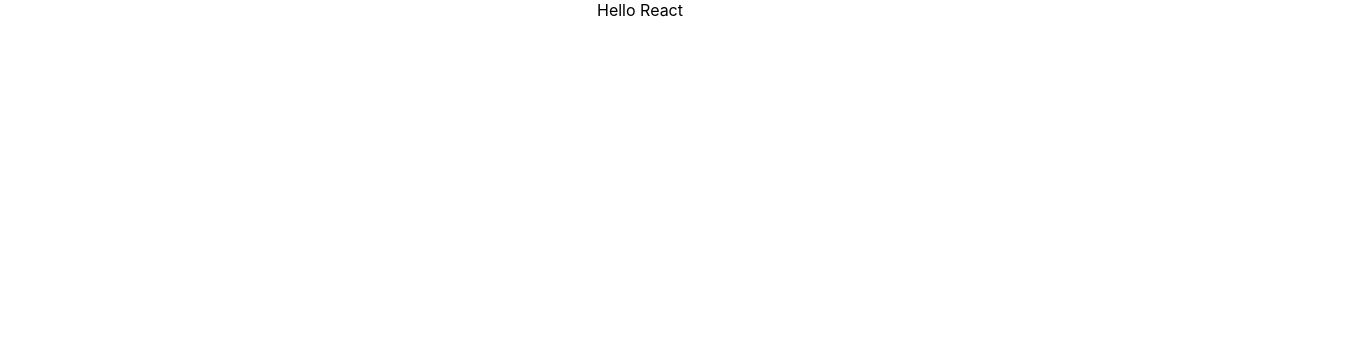
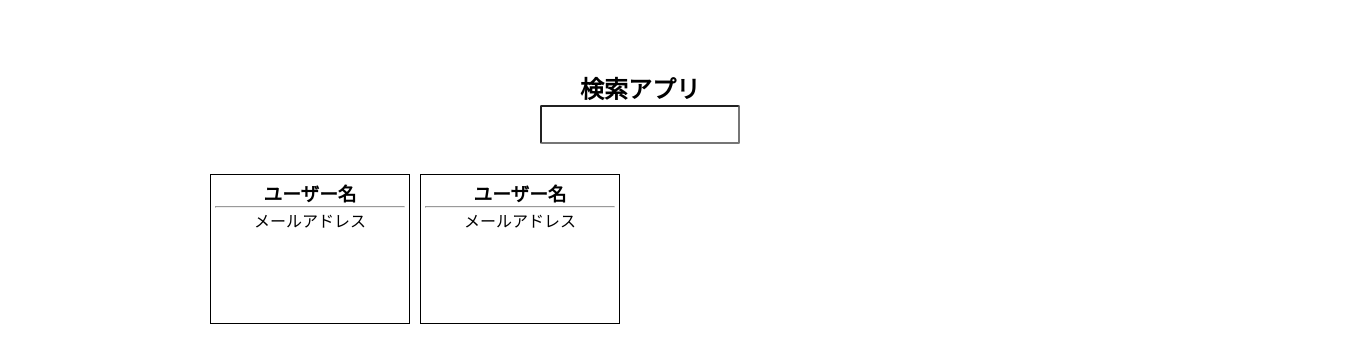
Before and after one commit to kitamuraDev/filtering-app-sample, a React (Create React App) app: page / in a window 1280 px wide. Shown: the top 362 px of the page, 1350 px wide, since content can reach past the window. Built offline with nearby package versions, Linux system fonts and the light colour scheme.

Commit message:
:sparkles: アプリの雛形を作成

```diff
--- a/src/App.tsx
+++ b/src/App.tsx
@@ -1,9 +1,32 @@
-import { VFC } from 'react';
+import { useEffect, useRef, VFC } from 'react';
 
-const App: VFC = () => (
-  <div className='App'>
-    <p>Hello React</p>
-  </div>
-);
+const App: VFC = () => {
+  const input = useRef<HTMLInputElement>(null);
+
+  useEffect(() => {
+    input.current?.focus();
+  }, []);
+
+  return (
+    <div className='App'>
+      <div className='main'>
+        <h2>検索アプリ</h2>
+        <input type='text' ref={input} />
+        <div className='content'>
+          <div className='box'>
+            <h3>ユーザー名</h3>
+            <hr />
+            <p>メールアドレス</p>
+          </div>
+          <div className='box'>
+            <h3>ユーザー名</h3>
+            <hr />
+            <p>メールアドレス</p>
+          </div>
+        </div>
+      </div>
+    </div>
+  );
+};
 
 export default App;
```
